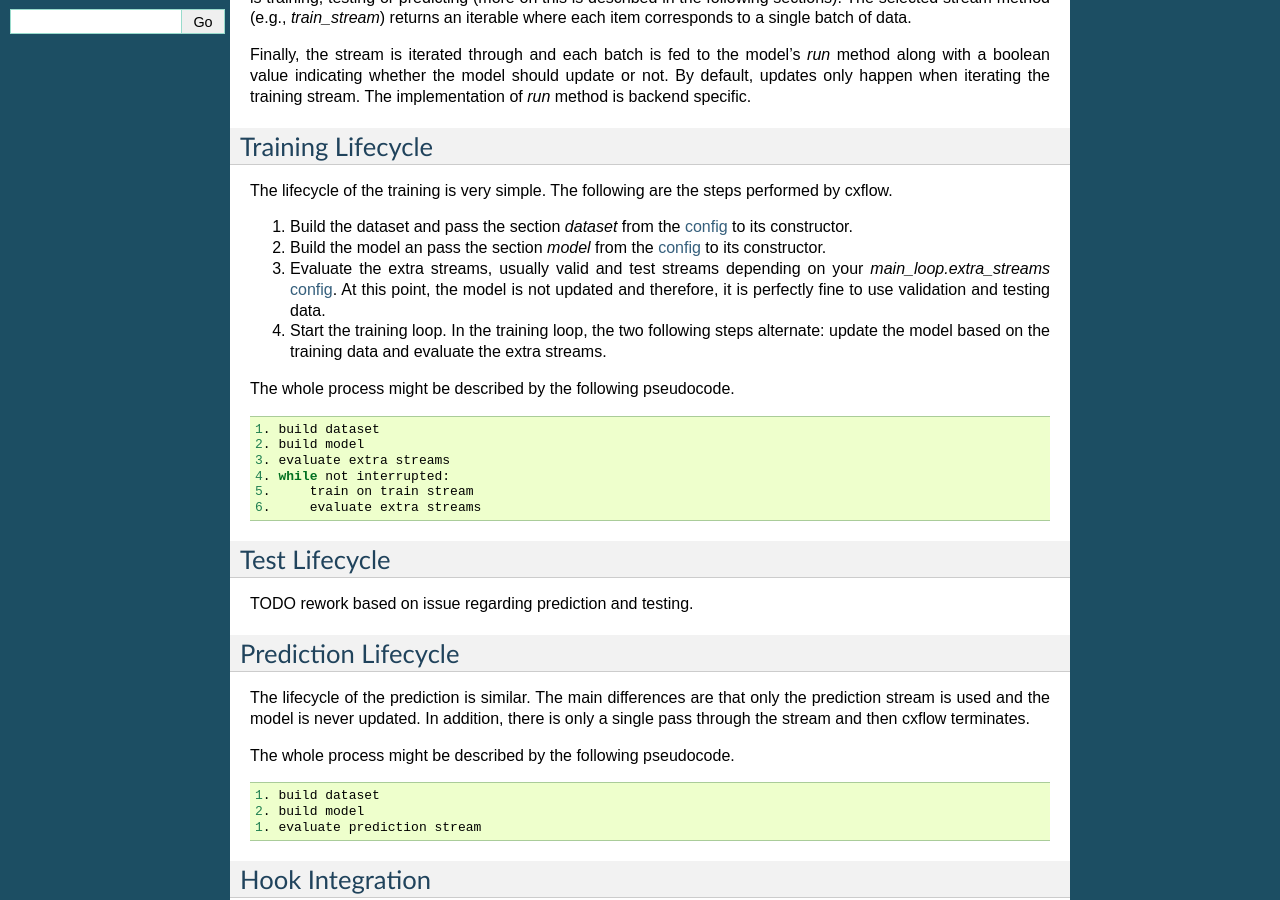
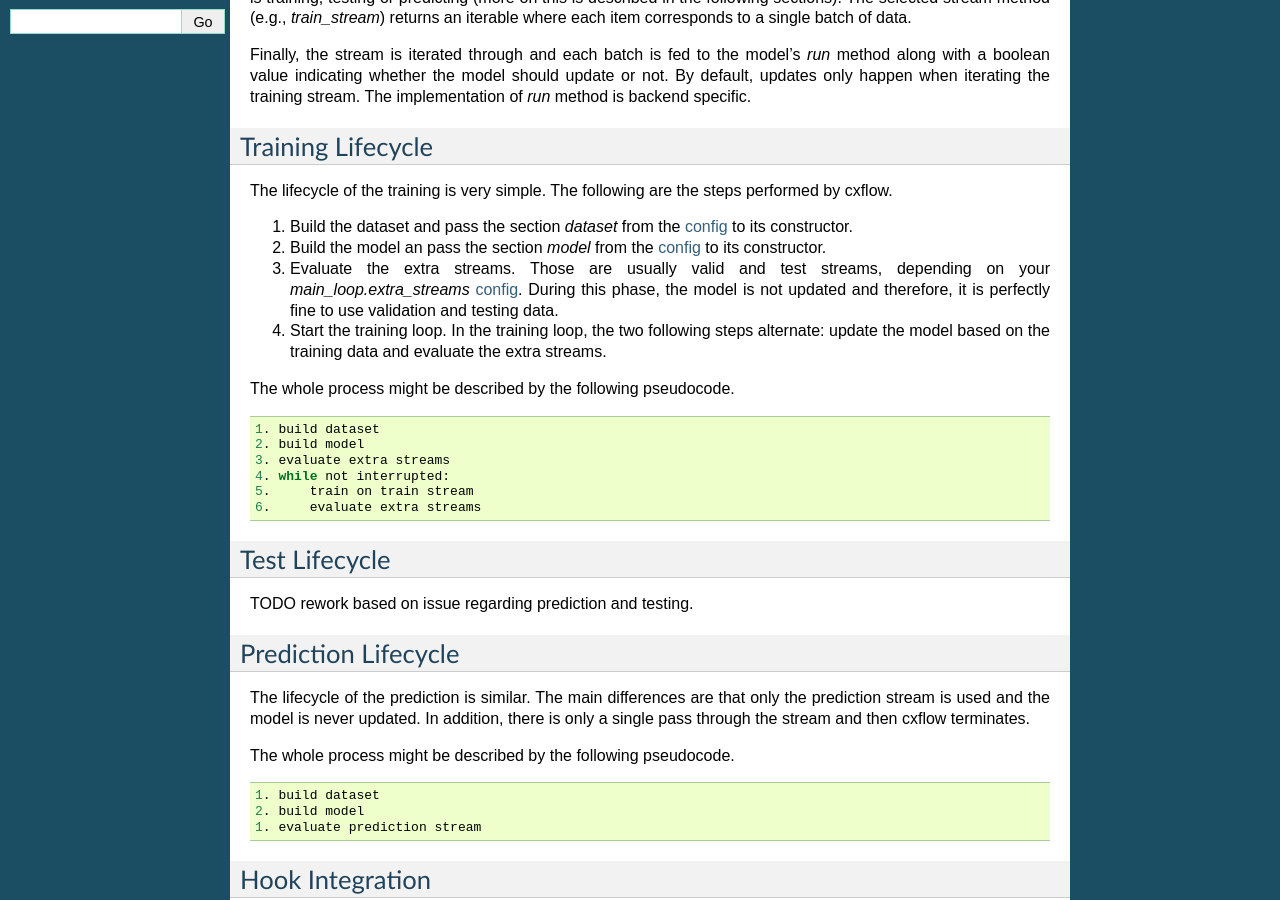
Before and after one commit to iterait/emloop, a Sphinx documentation site: the page built from docs/advanced/main_loop.rst, in a window 1280 px wide and 900 px high, scrolled down 339 px. Built offline with Sphinx 7.4.7, drawn with Linux system fonts in a browser that asks for light colours.

Commit message:
Update main_loop.rst

```diff
--- a/docs/advanced/main_loop.rst
+++ b/docs/advanced/main_loop.rst
@@ -32,12 +32,13 @@ The lifecycle of the training is very simple. The following are the steps perfor
 
 #. Build the dataset and pass the section `dataset` from the `config <config.html>`_ to its constructor.
 #. Build the model an pass the section `model` from the `config <config.html>`_ to its constructor.
-#. Evaluate the extra streams, usually valid and test streams depending on your `main_loop.extra_streams`
-   `config <config.html>`_.
-   At this point, the model is not updated and therefore, it is perfectly fine to use validation and testing data.
+#. Evaluate the extra streams. Those are usually valid and test streams, depending on
+   your `main_loop.extra_streams` `config <config.html>`_.
+   During this phase, the model is not updated and therefore, it is perfectly fine
+   to use validation and testing data.
 #. Start the training loop.
-   In the training loop, the two following steps alternate: update the model based on the training data and evaluate
-   the extra streams.
+   In the training loop, the two following steps alternate: update the model based on the training data
+   and evaluate the extra streams.
 
 The whole process might be described by the following pseudocode.
 
```
